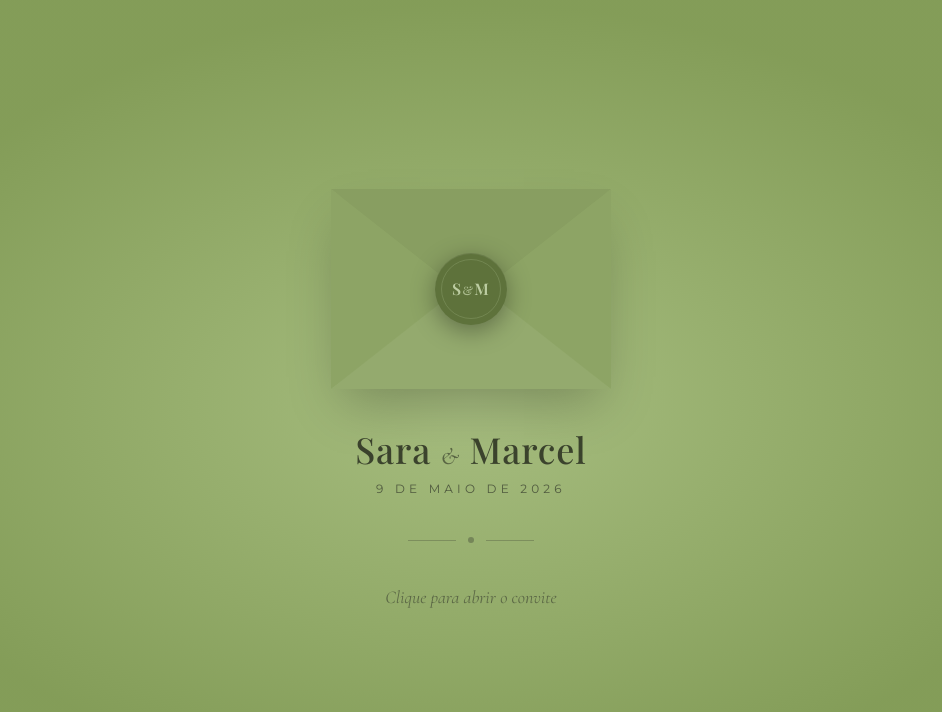
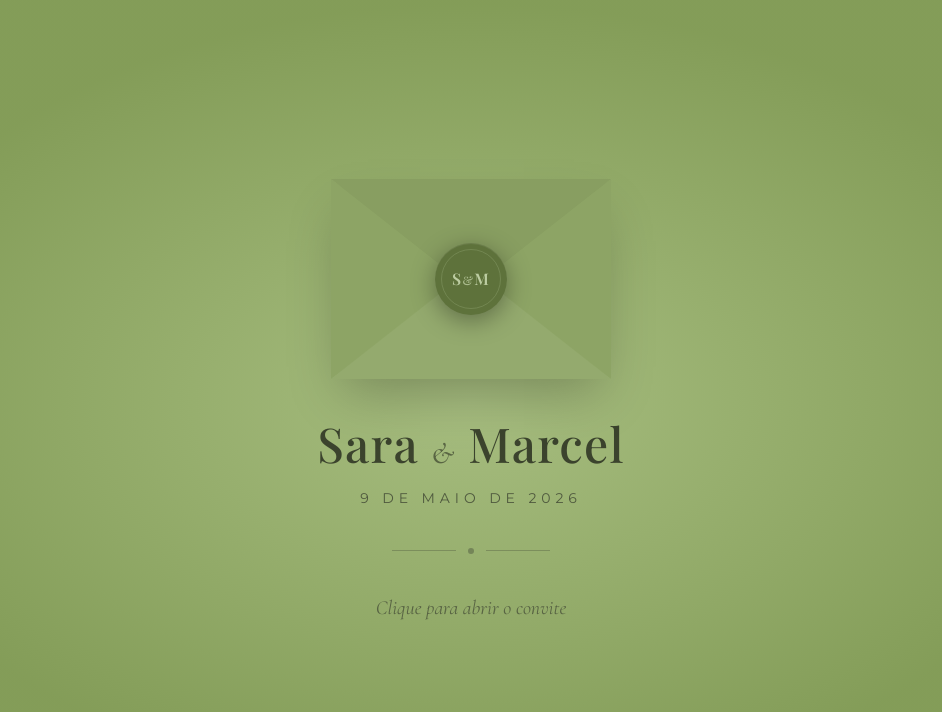
Before and after one commit to Rodrigues128/casamento-sara-marcel, a React (Vite) app: page /#/ in a window 1280 px wide. Shown: the top 712 px of the page, without its empty margins (169-1111 px from the left). Built offline with nearby package versions, Linux system fonts and the light colour scheme; no server answers; a web font is replaced by a local one.

Commit message:
UX: mobile-first optimizations for splash, hero and rsvp

```diff
--- a/src/components/wedding/RSVPSection.jsx
+++ b/src/components/wedding/RSVPSection.jsx
@@ -148,14 +148,14 @@ export default function RSVPSection() {
 
           <div className="space-y-4">
             <Label className="font-sans text-xs tracking-[0.2em] uppercase text-muted-foreground">Você poderá comparecer? *</Label>
-            <RadioGroup value={form.attendance} onValueChange={(val) => setForm({ ...form, attendance: val })} className="flex flex-col sm:flex-row gap-4">
+            <RadioGroup value={form.attendance} onValueChange={(val) => setForm({ ...form, attendance: val })} className="grid grid-cols-1 sm:grid-cols-2 gap-3 sm:gap-4">
               {[
                 { value: 'confirmed', label: 'Sim, com alegria!' },
                 { value: 'declined', label: 'Infelizmente não' }
               ].map((option) =>
                 <label
                   key={option.value}
-                  className={`flex items-center gap-3 px-4 py-3 border cursor-pointer transition-all duration-300 ${form.attendance === option.value ? 'border-primary bg-primary/5' : 'border-border/60 hover:border-primary/40'}`}
+                  className={`flex items-center gap-3 px-4 py-4 border cursor-pointer transition-all duration-300 rounded-lg ${form.attendance === option.value ? 'border-primary bg-primary/5' : 'border-border/60 hover:border-primary/40'}`}
                 >
                   <RadioGroupItem value={option.value} />
                   <span className="font-body text-base">{option.label}</span>
@@ -163,6 +163,7 @@ export default function RSVPSection() {
               )}
             </RadioGroup>
           </div>
+
 
           {form.attendance !== 'declined' &&
             <div className="space-y-2">
--- a/src/components/wedding/SplashScreen.jsx
+++ b/src/components/wedding/SplashScreen.jsx
@@ -28,13 +28,13 @@ export default function SplashScreen({ onOpen }) {
           }}
         />
 
-        <div className="relative flex flex-col items-center gap-6 md:gap-10 z-10 w-full px-4">
+        <div className="relative flex flex-col items-center gap-8 md:gap-10 z-10 w-full px-6">
           {/* Envelope with responsive scaling */}
           <motion.div
             initial={{ y: 30, opacity: 0 }}
             animate={{ y: 0, opacity: 1 }}
             transition={{ duration: 1, ease: 'easeOut', delay: 0.2 }}
-            className="relative scale-75 md:scale-100"
+            className="relative scale-[0.65] xs:scale-75 md:scale-100"
             style={{ width: 280, height: 200 }}
           >
             <div
@@ -116,13 +116,13 @@ export default function SplashScreen({ onOpen }) {
             className="text-center"
           >
             <h1
-              className="font-display text-3xl md:text-4xl font-medium tracking-wide"
+              className="font-display text-3xl md:text-5xl font-medium tracking-wide"
               style={{ color: 'hsl(82, 20%, 22%)' }}
             >
-              Sara <span className="font-body italic text-xl md:text-2xl opacity-70">&</span> Marcel
+              Sara <span className="font-body italic text-2xl md:text-3xl opacity-70">&</span> Marcel
             </h1>
             <p
-              className="font-sans text-[10px] md:text-xs tracking-[0.35em] uppercase mt-2"
+              className="font-sans text-[10px] md:text-sm tracking-[0.35em] uppercase mt-4"
               style={{ color: 'hsl(82, 18%, 30%)' }}
             >
               9 de Maio de 2026
@@ -135,20 +135,20 @@ export default function SplashScreen({ onOpen }) {
             transition={{ duration: 0.8, delay: 0.9 }}
             className="flex items-center gap-3"
           >
-            <div className="w-8 md:w-12 h-px" style={{ backgroundColor: 'hsl(82, 18%, 30%)' , opacity: 0.4}} />
+            <div className="w-8 md:w-16 h-px" style={{ backgroundColor: 'hsl(82, 18%, 30%)' , opacity: 0.4}} />
             <div className="w-1.5 h-1.5 rounded-full" style={{ backgroundColor: 'hsl(82, 18%, 30%)', opacity: 0.5 }} />
-            <div className="w-8 md:w-12 h-px" style={{ backgroundColor: 'hsl(82, 18%, 30%)', opacity: 0.4 }} />
+            <div className="w-8 md:w-16 h-px" style={{ backgroundColor: 'hsl(82, 18%, 30%)', opacity: 0.4 }} />
           </motion.div>
 
           <motion.p
             initial={{ opacity: 0 }}
             animate={{ opacity: [0, 1] }}
             transition={{ duration: 1, delay: 1.1 }}
-            className="font-body italic text-base md:text-lg"
+            className="font-body italic text-lg md:text-xl"
             style={{ color: 'hsl(82, 18%, 28%)' }}
           >
             <motion.span
-              animate={{ opacity: [0.5, 1, 0.5] }}
+              animate={{ opacity: [0.6, 1, 0.6] }}
               transition={{ repeat: Infinity, duration: 2.5 }}
             >
               Clique para abrir o convite
```
